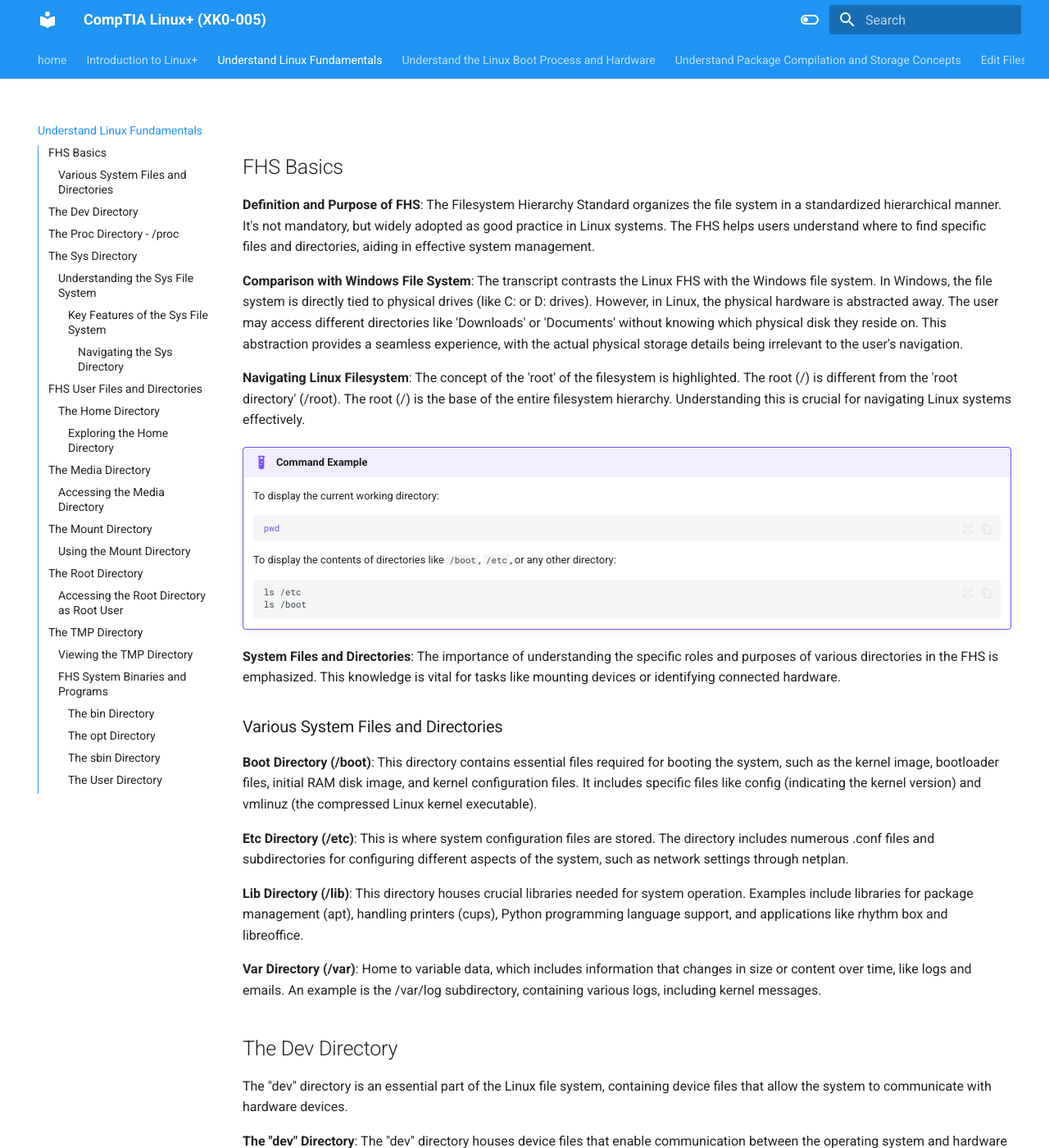
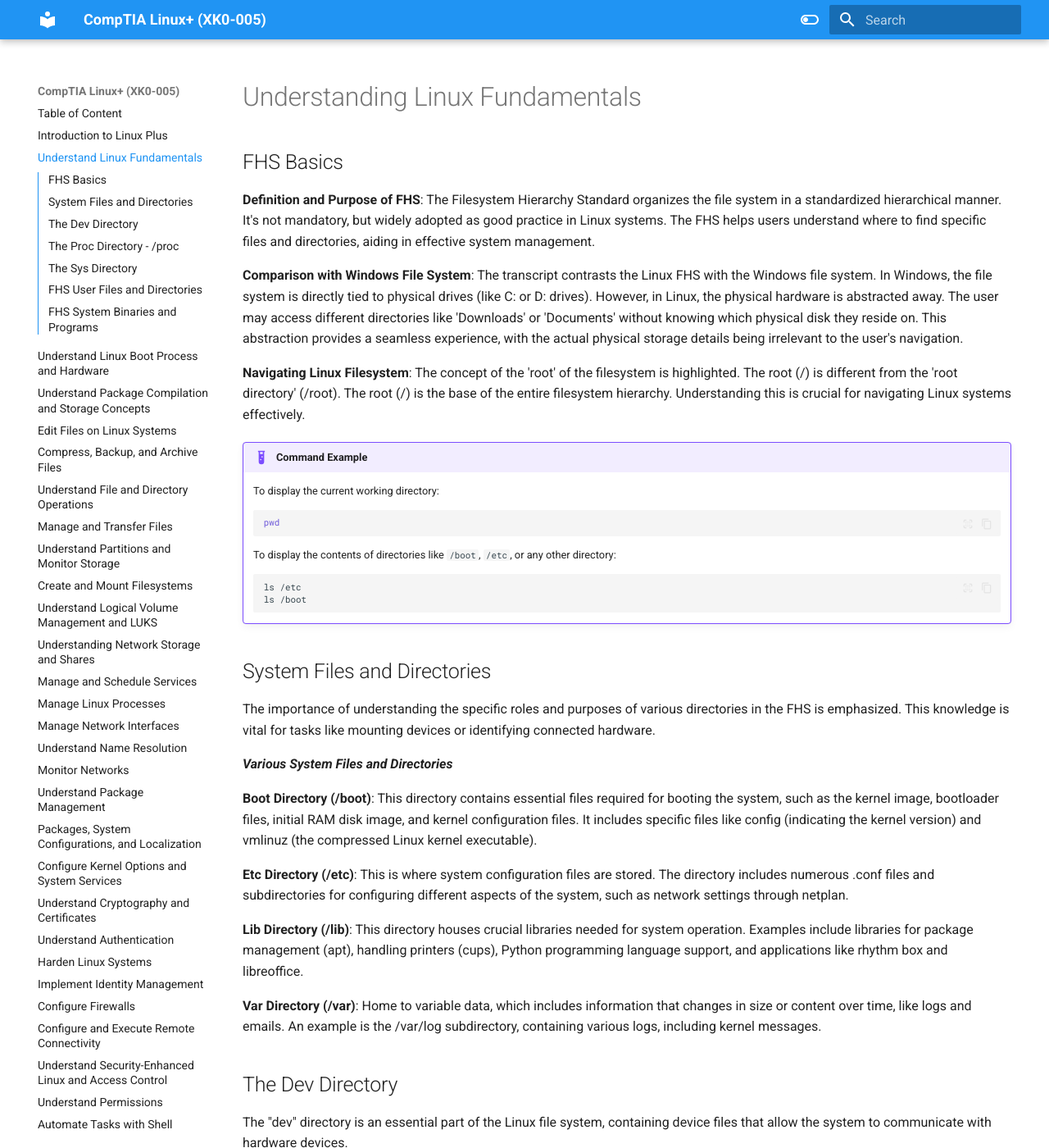
Before and after one commit to georgedigs/CompTIA-Linux-plus-XK0-005, an MkDocs documentation site: the page built from docs/01-understand-linux-fundamentals/index.md, in a window 1280 px wide and 1400 px high. Shown: the whole window at 82% size. Built offline with MkDocs 1.6.1 and Material for MkDocs 9.7.7, drawn with Linux system fonts in a browser that asks for light colours.

Commit message:
looking good

````diff
--- a/docs/01-understand-linux-fundamentals/index.md
+++ b/docs/01-understand-linux-fundamentals/index.md
@@ -1,3 +1,5 @@
+# Understanding Linux Fundamentals
+
 ## FHS Basics
 
 **Definition and Purpose of FHS**: The Filesystem Hierarchy Standard organizes the file system in a standardized hierarchical manner. It's not mandatory, but widely adopted as good practice in Linux systems. The FHS helps users understand where to find specific files and directories, aiding in effective system management.
@@ -19,9 +21,11 @@
     ls /boot
     ```
 
-**System Files and Directories**: The importance of understanding the specific roles and purposes of various directories in the FHS is emphasized. This knowledge is vital for tasks like mounting devices or identifying connected hardware.
+## System Files and Directories
 
-### Various System Files and Directories
+The importance of understanding the specific roles and purposes of various directories in the FHS is emphasized. This knowledge is vital for tasks like mounting devices or identifying connected hardware.
+
+***Various System Files and Directories***
 
 **Boot Directory (/boot)**: This directory contains essential files required for booting the system, such as the kernel image, bootloader files, initial RAM disk image, and kernel configuration files. It includes specific files like config (indicating the kernel version) and vmlinuz (the compressed Linux kernel executable).
 
@@ -83,17 +87,17 @@
 ## The Sys Directory
 This is another important virtual file system in Linux: the `/sys` file system.
 
-### Understanding the Sys File System
+**Understanding the Sys File System**
 
 The `/sys` file system, also known as `sysfs`, provides a wealth of information about kernel modules, hardware, and driver information. It's crucial to note that `sysfs` is mounted and accessible from the `/sys` directory.
 
-#### Key Features of the Sys File System
+***Key Features of the Sys File System***
 
 - **Real-Time Updates**: Just like the `/proc` file system, `/sys` is updated on the fly in real time.
 - **Kernel and Hardware Information**: Contains data related to kernel modules and hardware devices.
 - **Accessible Information**: Offers insight into various system components.
 
-##### Navigating the Sys Directory
+***Navigating the Sys Directory***
 !!! example "Command Example"
     Take a look at navigating the `/sys` directory:
 
@@ -112,11 +116,11 @@
 
 Directories and files relating to users in the Filesystem Hierarchy Standard (FHS). Exploring directories like the home directory, media directory, mount directory, root directory, and the TMP directory.
 
-### The Home Directory
+***The Home Directory***
 
 The home directory is a personal space for users. Each user has a directory named after their username where personal files like documents, pictures, and videos are stored. It's represented by a tilde (`~`) in the command prompt.
 
-##### Exploring the Home Directory
+***Exploring the Home Directory***
 !!! example "Command Example"
     Navigating the `/home` directory:
 
@@ -125,11 +129,11 @@
     ls
     ```
 
-## The Media Directory
+***The Media Directory***
 
 The media directory is used for mounting and accessing removable media such as DVDs or USB drives. It's typically empty unless a removable media is connected.
 
-##### Accessing the Media Directory
+***Accessing the Media Directory***
 !!! example "Command Example"
     Navigating the `/media` directory:
 
@@ -138,11 +142,11 @@
     ls
     ```
 
-## The Mount Directory
+***The Mount Directory***
 
 Similar to the media directory, the mount directory is used for temporary mounting of file systems, especially those mounted over the network or external drives used as file systems.
 
-##### Using the Mount Directory
+***Using the Mount Directory***
 !!! example "Command Example"
     Navigating the `/mnt` directory:
 
@@ -151,11 +155,11 @@
     ls
     ```
 
-# The Root Directory
+***The Root Directory***
 
 The root directory (`/root`) is the home directory for the root user, similar to the regular user's home directory. It's accessible only by the root user.
 
-##### Accessing the Root Directory as Root User
+***Accessing the Root Directory as Root User***
 !!! example "Command Example"
     To access the Root Directory as the root user, you can use the following commands in your terminal:
 
@@ -164,11 +168,11 @@
     cd /root
     ```
 
-# The TMP Directory
+***The TMP Directory***
 
 The TMP directory is used for temporary files. It has relaxed permissions, allowing the execution of files, which can be a security concern. Files in this directory are often cleared upon system reboot.
 
-##### Viewing the TMP Directory
+***Viewing the TMP Directory***
 !!! example "Command Example"
     To view the contents of the TMP Directory, you can use the following command in your terminal:
 
@@ -180,7 +184,7 @@
 
 Focus on system binaries and programs within the File System Hierarchy Standard (FHS). Explore several key directories, including the `bin` directory, the `opt` directory, the `sbin` directory, and user directories.
 
-##### The `bin` Directory
+***The `bin` Directory***
 !!! example "Command Example"
     The `bin` directory. You can find it at the root level:
 
@@ -193,7 +197,7 @@
 
 Inside the bin directory, you'll find essential binary executables needed for the system to operate. These executables are responsible for various system functions and are often denoted by their green text color, indicating that they are executable files.
 
-##### The `opt` Directory
+***The `opt` Directory***
 !!! example "Command Example"
     The `opt` directory. You can find it at the root level:
 
@@ -206,7 +210,7 @@
 
 The opt directory is typically empty initially. It serves as a location for optional software packages that are not required for the system but can be installed from third-party sources. This separation allows for easy removal of these programs and isolates them from the rest of the system.
 
-##### The `sbin` Directory
+***The `sbin` Directory***
 !!! example "Command Example"
     The `sbin` directory. You can find it at the root level:
 
@@ -219,7 +223,7 @@
 
 The sbin directory contains system-level binary executables required for system operation. These executables often require administrator privileges (root access) to run. They are crucial for system maintenance and control.
 
-#####The User Directory
+***The User Directory***
 !!! example "Command Example"
     The `user/bin` directory. You can find it at the root level:
 
--- a/mkdocs.yml
+++ b/mkdocs.yml
@@ -10,11 +10,9 @@
   #   - css/responsive.css
 
   features:
-    - navigation.tabs
     - navigation.sections
     - navigation.indexes
     - navigation.instant
-    - navigation.top
     - toc.integrate
     - announce.dismiss
     - search.suggest
@@ -45,19 +43,20 @@
 # pages:
 #   - 404: '404.md'
 
+
 nav:
-  - home: index.md
-  - Introduction to Linux+: '00-introduction-to-linux-plus/index.md'
+  - Table of Content: index.md
+  - Introduction to Linux Plus: '00-introduction-to-linux-plus/index.md'
   - Understand Linux Fundamentals: '01-understand-linux-fundamentals/index.md'
-  - Understand the Linux Boot Process and Hardware: '02-understand-linux-boot-process-and-hardware/index.md'
+  - Understand Linux Boot Process and Hardware: '02-understand-linux-boot-process-and-hardware/index.md'
   - Understand Package Compilation and Storage Concepts: '03-understand-package-compilation-and-storage-concepts/index.md'
   - Edit Files on Linux Systems: '04-edit-files-on-linux-systems/index.md'
-  - Compress, Backup and Archive Files: '05-compress-backup-and-archive-files/index.md'
+  - Compress, Backup, and Archive Files: '05-compress-backup-and-archive-files/index.md'
   - Understand File and Directory Operations: '06-understand-file-and-directory-operations/index.md'
   - Manage and Transfer Files: '07-manage-and-transfer-files/index.md'
   - Understand Partitions and Monitor Storage: '08-understand-partitions-and-monitor-storage/index.md'
   - Create and Mount Filesystems: '09-create-and-mount-filesystems/index.md'
-  - Understand Logical Volume Management & LUKS: '10-understand-logical-volume-management-and-luks/index.md'
+  - Understand Logical Volume Management and LUKS: '10-understand-logical-volume-management-and-luks/index.md'
   - Understanding Network Storage and Shares: '11-understanding-network-storage-and-shares/index.md'
   - Manage and Schedule Services: '12-manage-and-schedule-services/index.md'
   - Manage Linux Processes: '13-manage-linux-processes/index.md'
@@ -65,7 +64,7 @@
   - Understand Name Resolution: '15-understand-name-resolution/index.md'
   - Monitor Networks: '16-monitor-networks/index.md'
   - Understand Package Management: '17-understand-package-management/index.md'
-  - Packages, System Configurations & Localization: '18-packages-system-configurations-and-localization/index.md'
+  - Packages, System Configurations, and Localization: '18-packages-system-configurations-and-localization/index.md'
   - Configure Kernel Options and System Services: '19-configure-kernel-options-and-system-services/index.md'
   - Understand Cryptography and Certificates: '20-understand-cryptography-and-certificates/index.md'
   - Understand Authentication: '21-understand-authentication/index.md'
@@ -73,16 +72,17 @@
   - Implement Identity Management: '23-implement-identity-management/index.md'
   - Configure Firewalls: '24-configure-firewalls/index.md'
   - Configure and Execute Remote Connectivity: '25-configure-and-execute-remote-connectivity/index.md'
-  - Understand Security-Enhanced Linux & Access Control: '26-understand-security-enhanced-linux-and-access-control/index.md'
+  - Understand Security-Enhanced Linux and Access Control: '26-understand-security-enhanced-linux-and-access-control/index.md'
   - Understand Permissions: '27-understand-permissions/index.md'
   - Automate Tasks with Shell Scripts: '28-automate-tasks-with-shell-scripts/index.md'
   - Perform Basic Version Control: '29-perform-basic-version-control/index.md'
-  - Understand Container, Cloud and Orchestration Concepts: '30-understand-container-cloud-and-orchestration-concepts/index.md'
-  - Understand Infrastructure As Code Technologies: '31-understand-infrastructure-as-code-technologies/index.md'
+  - Understand Container, Cloud, and Orchestration Concepts: '30-understand-container-cloud-and-orchestration-concepts/index.md'
+  - Understand Infrastructure as Code Technologies: '31-understand-infrastructure-as-code-technologies/index.md'
   - Troubleshoot Network Resource Issues: '32-troubleshoot-network-resource-issues/index.md'
   - Troubleshoot Storage and CPU Issues: '33-troubleshoot-storage-and-cpu-issues/index.md'
-  - Use Systemd to Resolve Common Problems: '34-use-systemd-to-resolve-common-problems/index.md'
+  - Use systemd to Resolve Common Problems: '34-use-systemd-to-resolve-common-problems/index.md'
   - Troubleshoot Device and User Issues: '35-troubleshoot-device-and-user-issues/index.md'
+
 
 
 
````
Also changed, not shown: docs/index.md (+41 -0 lines).
